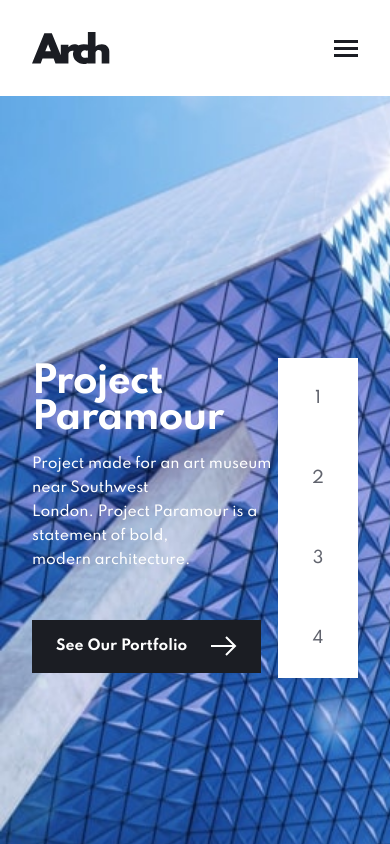
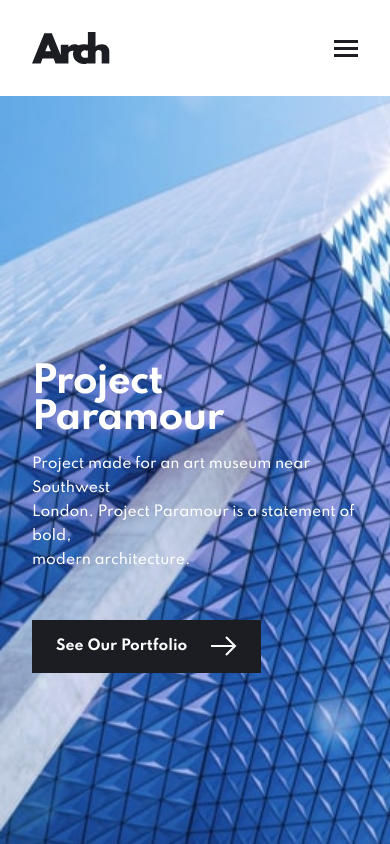
Before and after one commit to chungleee/nextjs-arch-studio, a Next.js app: page / in a window 390 px wide. Shown: the top 844 px of the page. Built offline with nearby package versions, Linux system fonts and the light colour scheme.

Commit message:
responsiveness + generate page buttons based on how many hero images in parent container

```diff
--- a/components/Pagination.js
+++ b/components/Pagination.js
@@ -1,20 +1,30 @@
 import PageButton from "./PageButton";
+import { nanoid } from "nanoid";
 
 const Pagination = ({ heroes, handleSelectHero }) => {
   return (
-    <>
+    <div className="hidden lg:flex">
       {heroes.map((_, index) => {
+        let key = nanoid();
         return (
           <span
+            key={key}
             onClick={() => {
               handleSelectHero(index);
             }}
           >
-            <PageButton>{index + 1}</PageButton>
+            <PageButton
+              key={key}
+              onClick={() => {
+                handleSelectHero(index);
+              }}
+            >
+              {index + 1}
+            </PageButton>
           </span>
         );
       })}
-    </>
+    </div>
   );
 };
 
```
